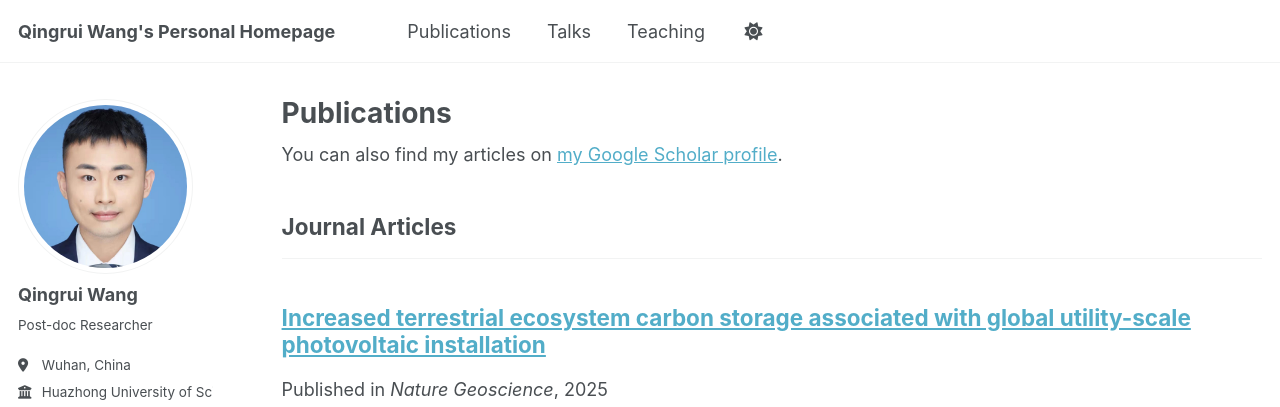
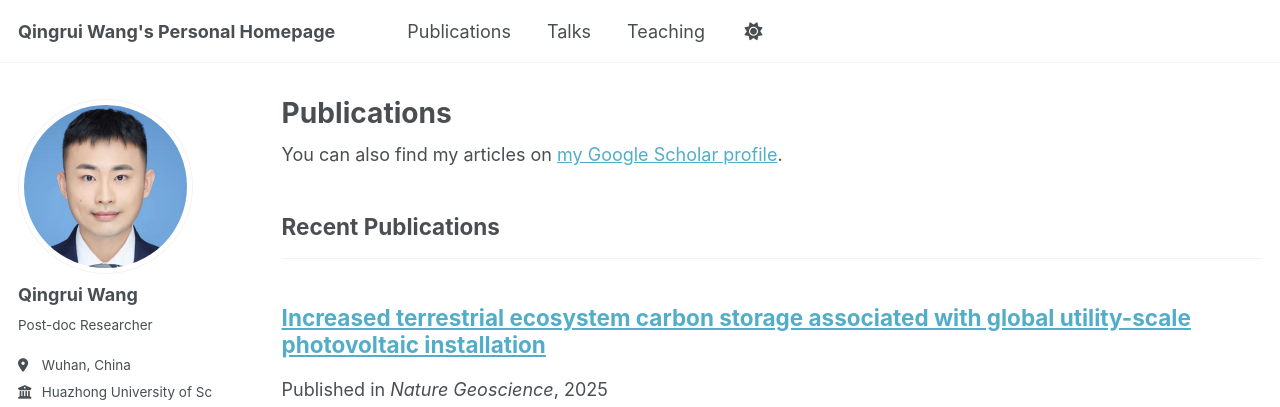
Before and after one commit to QingruiWang/QingruiWang.github.io, a Jekyll site: the page built from _pages/publications.html, in a window 1280 px wide and 921 px high. Shown: the top 407 px of the window. Built offline with Jekyll 4.4.1, drawn with Linux system fonts in a browser that asks for light colours; some web fonts are replaced; a script that is not in the unit is left out.

Commit message:
Update _config.yml

```diff
--- a/_config.yml
+++ b/_config.yml
@@ -82,7 +82,7 @@ publication_category:
   books:
     title: 'Books'
   manuscripts:
-    title: 'Journal Articles'
+    title: 'Recent Publications'
   conferences:
     title: 'Conference Papers'
 
```
